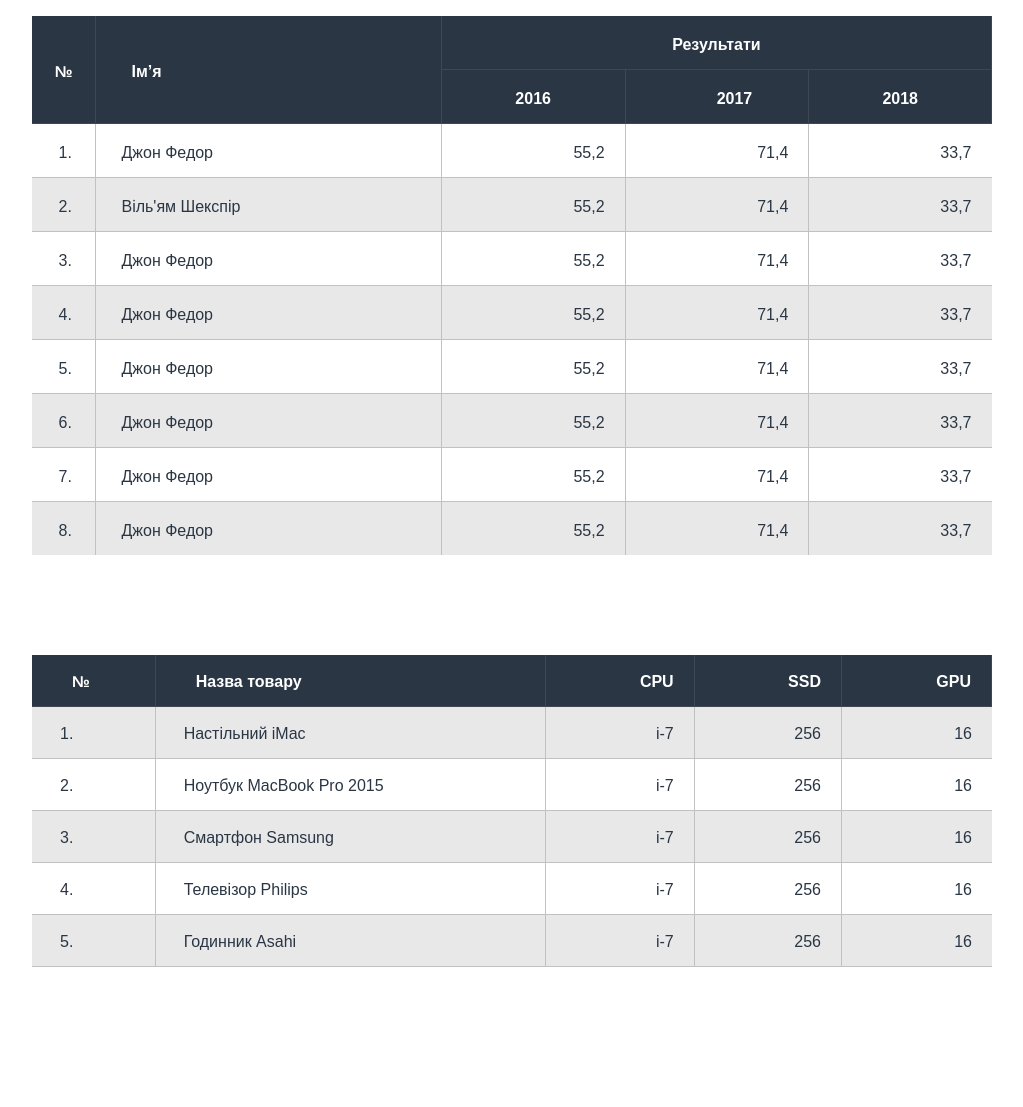
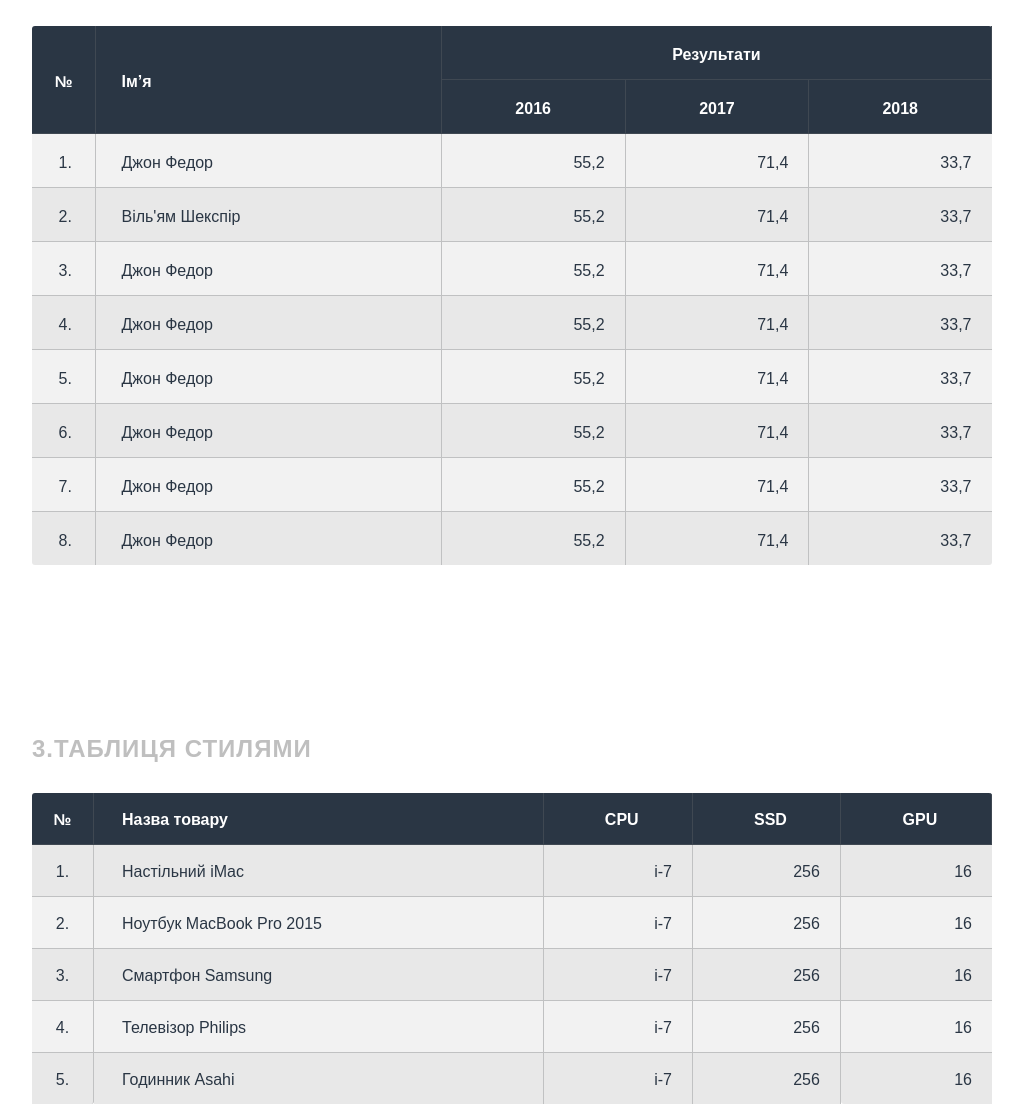
Before and after one commit to lolipop345323/nav_tables, a plain HTML site: page index.html in a window 1280 px wide. Shown: the part 680-1787 px from the top of the page, without its empty margins (128-1151 px from the left). Before the commit the page ends 1647 px from the top, so only its background shows below. Drawn offline with Linux system fonts and the light colour scheme.

Commit message:
оновленя

```diff
--- a/css/styles.css
+++ b/css/styles.css
@@ -24,7 +24,7 @@ h2 {
     color: #bfbfbf;
     font-weight: bold;
     font-family: "Arial";
-    margin-bottom: 25px;
+    margin-bottom: 30px;
     padding-top: 70px;
 }
 
@@ -289,6 +289,10 @@ li:last-child {
 }
 
 
+.table4 .tr20X .td {
+    padding-left: 0;
+}
+
 .tr2, .tr3, .tr4, .tr5, .tr6, .tr7, .tr8, .tr9 {
     display: table-row;
     font-size: 16px;
@@ -322,8 +326,8 @@ table {
 
 
 .td p {
-    padding-top: 16px;
-    padding-bottom: 16px;
+    padding-top: 14px;
+    padding-bottom: 14px;
 }
 
 
@@ -332,6 +336,11 @@ table {
     margin-bottom: 100px;
 }
 
+
+
+.table5 .tdc p {
+    text-align: center !important;
+}
 
 
 .li-menu:hover .menu2 {
@@ -526,9 +535,51 @@ table {
     padding: 18px 20px 15px 28px;
 }
 
+.table5 .td-first p {
+    padding:0 10px 0 10px !important;
+    text-align: center;
+}
+
 .table5 .td:nth-child(3) p, .td:nth-child(4) p, .td:nth-child(5) p {
     text-align: right;
 }
+
+.table5 .tdbrup1 {
+    border-radius: 3px 0 0 0;
+}
+
+.table5 .tdbrup2 {
+    border-radius: 0 3px 0 0;
+}
+
+.table5 .tdbrdown1 {
+    border-radius: 0 0 3px 0;
+}
+
+.table5 .tdbrdown2 {
+    border-radius: 0 0 0 3px;
+}
+
+
+
+
+.table4 .tdbrup1 {
+    border-radius: 3px 0 0 0;
+}
+
+.table4 .tdbrup2 {
+    border-radius: 0 3px 0 0;
+}
+
+.table4 .tdbrdown1 {
+    border-radius: 0 0 0 3px;
+}
+
+.table4 .tdbrdown2 {
+    border-radius: 0 0 3px 0;
+}
+
+
 
 
 .table5 .tr p {
@@ -536,7 +587,33 @@ table {
     color: #ffffff;
     font-weight: bold;
     font-family: "Arial";
-    padding-left: 40px;
+}
+
+.table5 .tr .td:first-child p {
+    text-align: center;
+    padding: 0;
+}
+
+
+
+.ts h2 {
+    font-size: 24px;
+    letter-spacing: 1px;
+    text-transform: uppercase;
+    color: #bfbfbf;
+    font-weight: bold;
+    font-family: "Arial";
+    margin-bottom: 30px;
+}
+
+
+.tr2nbb .td {
+    border-bottom: 0;
+}
+
+
+.table5 {
+    margin-bottom: 30px;
 }
 
 
@@ -551,10 +628,33 @@ table {
 }
 
 
-.table4 .tr .td:nth-child(2) p {
+.table4 .tr .name p {
     padding-left: 35px !important;
 }
 
+.table4 .tr2 {
+    background-color: #f2f2f2;
+}
+
+.table4 .tr .td {
+    max-height: 90px;
+}
+
+.table4 .tr2 {
+    color: #2a3644;
+}
+
+.table5 .tr2 {
+    color: #2a3644;
+}
+
+.table5 .tr2 {
+    background-color: #f2f2f2;
+}
+
+.table4 .tr:nth-child(1) .td:nth-child(2) p {
+    padding-left: 25px !important;
+}
 
 .menu3 {
     display: none;
@@ -636,7 +736,7 @@ table {
     width: 16px;
     height: 14px;
     background-image: url(../images/tw.png);
-    right: 70px;
+    right: 67px;
     top: 17px;
 }
 
--- a/index.html
+++ b/index.html
@@ -170,22 +170,22 @@
         <table class="table4">
             <tr class="tr">
 
-                <td class="td" rowspan="2">
+                <td class="td tdbrup1" rowspan="2">
                     <p>№</p>
                 </td>
 
 
-                <td class="td" rowspan="2">
+                <td class="td name" rowspan="2">
                     <p>Ім’я</p>
                 </td>
 
 
-                <td class="td" colspan="3">
+                <td class="td tdbrup2" colspan="3">
                     <p>Результати</p>
                 </td>
             </tr>
 
-            <tr class="tr">
+            <tr class="tr tr20X">
 
                 <td class="td">
                     <p>2016</p>
@@ -346,7 +346,7 @@
             <tr class="tr2 tr2bbn">
 
 
-                <td class="td">
+                <td class="td tdbrdown1">
                     <p>8.</p>
                 </td>
                 <td class="td">
@@ -358,35 +358,37 @@
                 <td class="td">
                     <p>71,4</p>
                 </td>
-                <td class="td">
+                <td class="td tdbrdown2">
                     <p>33,7</p>
                 </td>
 
 
             </tr>
         </table>
-
+        <div class="ts">
+            <h2>3.ТАБЛИЦЯ СТИЛЯМИ</h2>
+        </div>
 
         <div class="table5">
             <div class="tr">
-                <div class="td">
+                <div class="td tdbrup1">
                     <p>№</p>
                 </div>
                 <div class="td">
                     <p>Назва товару</p>
                 </div>
-                <div class="td">
+                <div class="td tdc">
                     <p>CPU</p>
                 </div>
-                <div class="td">
+                <div class="td tdc">
                     <p>SSD</p>
                 </div>
-                <div class="td">
+                <div class="td tdc tdbrup2">
                     <p>GPU</p>
                 </div>
             </div>
             <div class="tr2">
-                <div class="td">
+                <div class="td td-first">
                     <p>1.</p>
                 </div>
                 <div class="td">
@@ -403,7 +405,7 @@
                 </div>
             </div>
             <div class="tr2">
-                <div class="td">
+                <div class="td td-first">
                     <p>2.</p>
                 </div>
                 <div class="td">
@@ -420,7 +422,7 @@
                 </div>
             </div>
             <div class="tr2">
-                <div class="td">
+                <div class="td td-first">
                     <p>3.</p>
                 </div>
                 <div class="td">
@@ -437,7 +439,7 @@
                 </div>
             </div>
             <div class="tr2">
-                <div class="td">
+                <div class="td td-first">
                     <p>4.</p>
                 </div>
                 <div class="td">
@@ -453,8 +455,8 @@
                     <p>16</p>
                 </div>
             </div>
-            <div class="tr2">
-                <div class="td">
+            <div class="tr2 tr2nbb">
+                <div class="td td-first tdbrdown1">
                     <p>5.</p>
                 </div>
                 <div class="td">
@@ -466,7 +468,7 @@
                 <div class="td">
                     <p>256</p>
                 </div>
-                <div class="td">
+                <div class="td tdbrdown2">
                     <p>16</p>
                 </div>
             </div>
```
